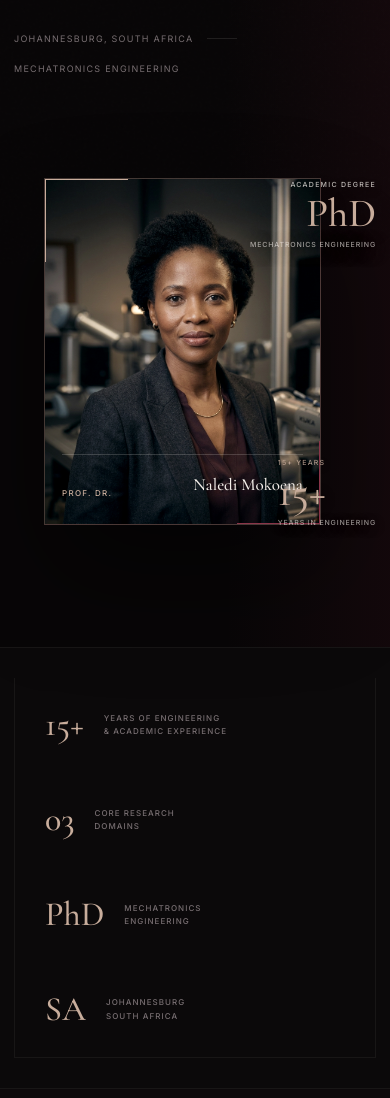
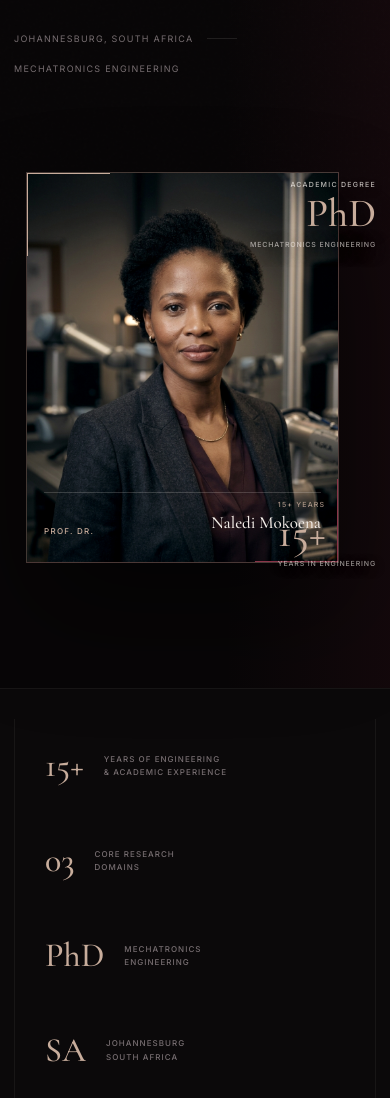
Before and after one commit to thabangmakgai265-commits/monarchtech-website, a plain HTML site: page demos/maroon/index.html in a window 390 px wide. Shown: the part 580-1678 px from the top of the page. Drawn offline with nearby package versions, Linux system fonts and the light colour scheme.

Commit message:
Update style.css

```diff
--- a/demos/maroon/style.css
+++ b/demos/maroon/style.css
@@ -755,6 +755,7 @@ em {
   text-transform: uppercase;
 }
 
+
 /* =========================================================
    PHD
 ========================================================= */
@@ -805,6 +806,90 @@ em {
   text-transform: uppercase;
 
   text-align: right;
+}
+
+
+/* =========================================================
+   MOBILE — 600px
+   Desktop remains completely unchanged
+========================================================= */
+
+@media (max-width: 600px) {
+
+  .hero-visual {
+    min-height: 560px;
+
+    padding: 40px 18px 50px;
+
+    align-items: center;
+    justify-content: center;
+  }
+
+  .portrait-frame {
+    width: min(100%, 390px);
+
+    margin: 0;
+  }
+
+  .hero-number-one {
+    left: 0;
+    right: auto;
+    bottom: 55px;
+
+    font-size: 28px;
+  }
+
+  .hero-number-two {
+    top: 30px;
+    right: 0;
+
+    font-size: 42px;
+  }
+
+  .portrait-label {
+    left: 17px;
+    right: 17px;
+  }
+
+  .portrait-label strong {
+    font-size: 17px;
+  }
+}
+
+
+/* =========================================================
+   SMALL MOBILE — 420px
+========================================================= */
+
+@media (max-width: 420px) {
+
+  .hero-visual {
+    min-height: 520px;
+
+    padding: 35px 12px 45px;
+  }
+
+  .portrait-frame {
+    width: min(100%, 360px);
+  }
+
+  .hero-number-one {
+    left: 0;
+    bottom: 50px;
+
+    font-size: 26px;
+  }
+
+  .hero-number-two {
+    top: 28px;
+    right: 0;
+
+    font-size: 38px;
+  }
+
+  .hero-number span {
+    font-size: 7px;
+  }
 }
 
 /* =========================================================
```
